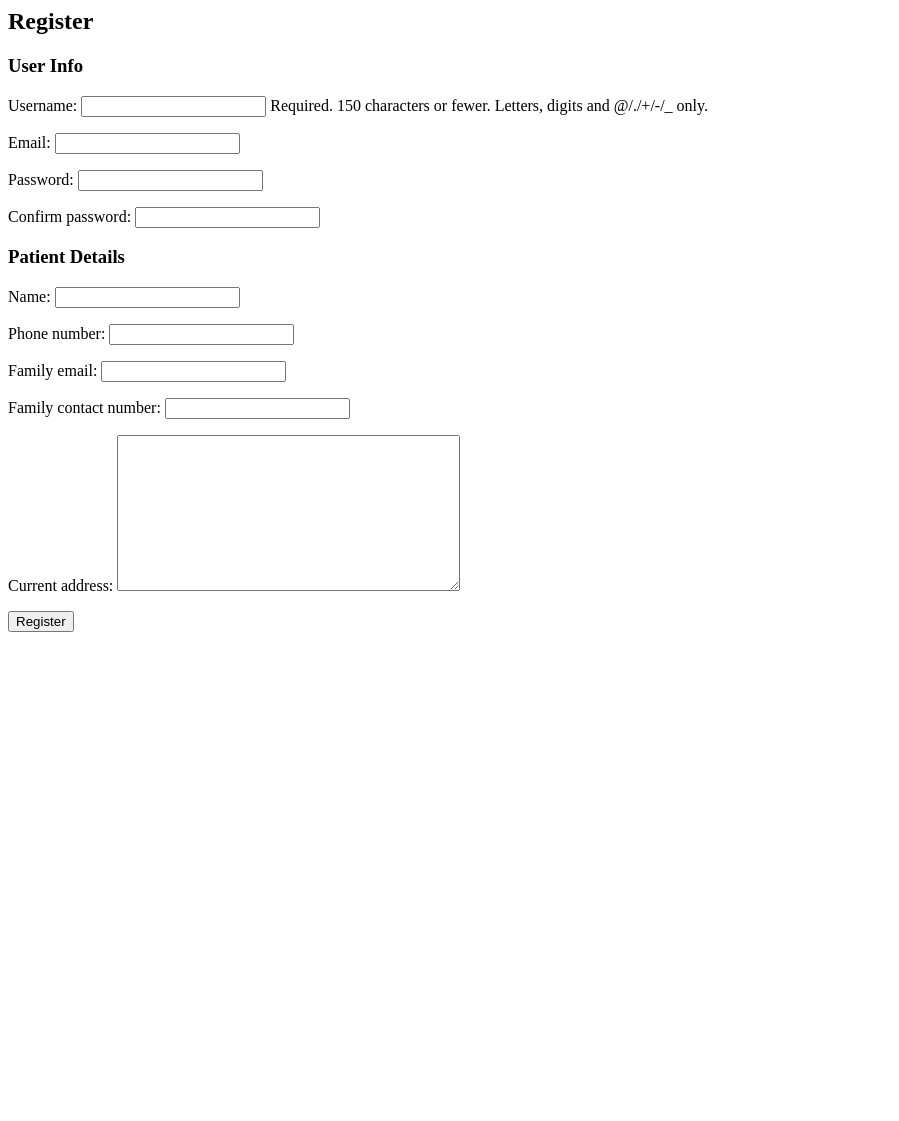
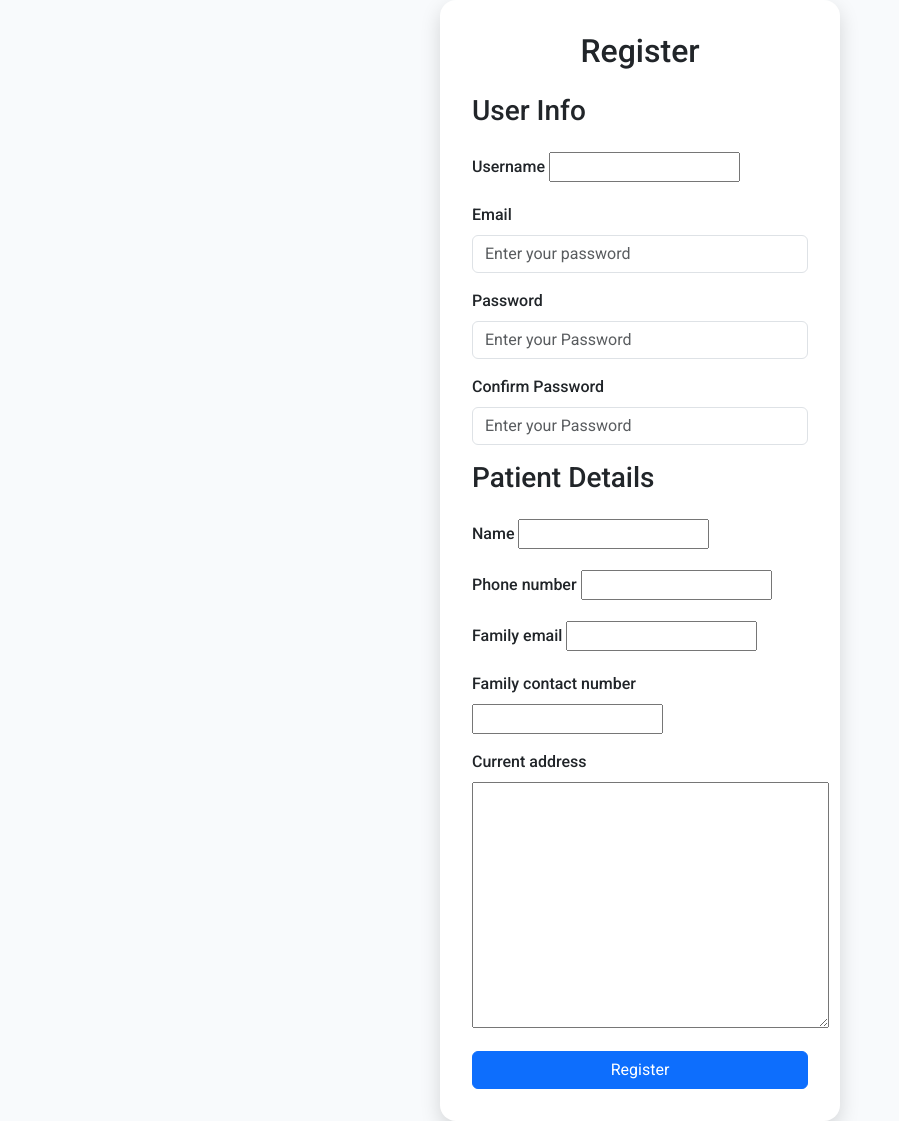
Before and after one commit to mohan2406/hackathon-IntegratedHospitalSolution, a Django app: page /patients/register/ in a window 1280 px wide. Shown: the whole page, without its empty margins (0-899 px from the left). Before the commit the page ends 632 px from the top, so only its background shows below. Run offline with Django 5.2, Linux system fonts and the light colour scheme.

```diff
--- a/Patient/forms.py
+++ b/Patient/forms.py
@@ -3,9 +3,9 @@ from django.contrib.auth.models import User
 from .models import PatientProfile
 
 class UserRegisterForm(forms.ModelForm):
-    password = forms.CharField(widget=forms.PasswordInput)
-    confirm_password = forms.CharField(widget=forms.PasswordInput)
-    email = forms.EmailField(required=True)
+    password = forms.CharField(widget=forms.PasswordInput(attrs={'class': 'form-control', 'placeholder': 'Enter your Password' }), label='Password')
+    confirm_password = forms.CharField(widget=forms.PasswordInput(attrs={'class': 'form-control', 'placeholder': 'Enter your Password' }), label='Confirm Password')
+    email = forms.EmailField(widget=forms.EmailInput(attrs={'class': 'form-control', 'placeholder': 'Enter your password'}), label="Email", required=True)
 
     class Meta:
         model = User
@@ -28,5 +28,5 @@ class PatientProfileForm(forms.ModelForm):
         fields = ['name', 'phone_number', 'family_email', 'family_contact_number', 'current_address']
 
 class LoginForm(forms.Form):
-    email = forms.EmailField()
-    password = forms.CharField(widget=forms.PasswordInput)
+    email = forms.EmailField(widget=forms.EmailInput(attrs={'class': 'form-control', 'placeholder': 'Enter your password'}), label="Email")
+    password = forms.CharField(widget=forms.PasswordInput(attrs={'class': 'form-control', 'placeholder': 'Enter your password'}), label='Password')
--- a/Patient/templates/register.html
+++ b/Patient/templates/register.html
@@ -1,11 +1,38 @@
-<h2>Register</h2>
+{% extends 'base.html' %}
+{% block title %}Patient Registration Form{% endblock %}
+{% block loginStyle %} display: flex; align-items: center; justify-content: center; {% endblock %}
+{% block nav %}{% endblock %}
+{% block mainStart %}{% endblock %}
+{% block content %}
+<div class="login-card">
+<h2 class="text-center mb-4">Register</h2>
 <form method="post">
   {% csrf_token %}
-  <h3>User Info</h3>
-  {{ user_form.as_p }}
+  <h3 class="mb-4">User Info</h3>
+  {% for field in user_form %}
+    <div class="mb-3">
+      <label class="form-label">{{ field.label }}</label>
+      {{ field }}
+      {% if field.errors %}
+      <p style="color: red;">{{ field.errors }}</p>
+      {% endif %}
+    </div>
+    {% endfor %}
 
-  <h3>Patient Details</h3>
-  {{ profile_form.as_p }}
+  <h3 class="mb-4">Patient Details</h3>
+  {% for field in profile_form %}
+  <div class="mb-3">
+    <label class="form-label">{{ field.label }}</label>
+    {{ field }}
+    {% if field.errors %}
+    <p style="color: red;">{{ field.errors }}</p>
+    {% endif %}
+  </div>
+  {% endfor %}
 
-  <button type="submit">Register</button>
+  <button type="submit" class="btn btn-primary w-100">Register</button>
 </form>
+</div>
+{% endblock %}
+{% block mainEnd %}{% endblock %}
+{% block footer %}{% endblock %}
--- a/Patient/views.py
+++ b/Patient/views.py
@@ -105,8 +105,9 @@ def appointment_success(request):
 @login_required
 def patient_dashboard_view(request, patient_id):
     profile = get_object_or_404(PatientProfile, patient_id=patient_id)
+    doctors = DoctorProfile.objects.all()
 
     if request.user != profile.user:
         return HttpResponseForbidden("You are not allowed to view this page.")
 
-    return render(request, 'patient_dashboard.html', {'profile': profile})
+    return render(request, 'patient_dashboard.html', {'profile': profile, 'doctors': doctors})
--- a/templates/base.html
+++ b/templates/base.html
@@ -10,15 +10,27 @@
     <link href="https://fonts.googleapis.com/css2?family=Roboto:ital,wght@0,100..900;1,100..900&display=swap" rel="stylesheet">
     <link href="https://cdn.jsdelivr.net/npm/bootstrap@5.3.7/dist/css/bootstrap.min.css" rel="stylesheet">
     <style>
-      body { font-family: 'Roboto', sans-serif; background: #f8fafc; }
+      body { font-family: 'Roboto', sans-serif; background: #f8fafc; height: 100%; width: 100vw; overflow-y: auto; {% block loginStyle %}{% endblock %} }
       .navbar { box-shadow: 0 2px 8px rgba(0,0,0,0.03); }
       .navbar-brand { font-weight: 700; letter-spacing: 1px; }
       .nav-link.active, .nav-link:hover { color: #ffe082 !important; }
       footer { background: #0d6efd; color: #fff; text-align: center; letter-spacing: 1px; }
+      .login-card {
+        background: white;
+        padding: 2rem;
+        border-radius: 1rem;
+        box-shadow: 0 8px 20px rgba(0, 0, 0, 0.15);
+        width: 100%;
+        max-width: 400px;
+      }
+      .form-label {
+        font-weight: 500;
+      }
     </style>
   </head>
   <body>
-    <nav class="navbar navbar-expand-lg navbar-dark" style="background-color: #0d6efd;">
+    {% block nav %}
+    <nav class="navbar navbar-expand-lg navbar-dark fixed-top" style="background-color: #0d6efd;">
       <div class="container-fluid">
         <a class="navbar-brand" href="/">United Group Of Hospitals</a>
         <button class="navbar-toggler" type="button" data-bs-toggle="collapse" data-bs-target="#navbarNav" aria-controls="navbarNav" aria-expanded="false" aria-label="Toggle navigation">
@@ -49,12 +61,15 @@
         </div>
       </div>
     </nav>
-    <main class="container py-4">
+    {% endblock %}
+    {% block mainStart %}<main class="container py-4"> {% endblock %}
       {% block content %}{% endblock %}
-    </main>
+      {% block mainEnd %}</main>{% endblock %}
+    {% block footer %}
     <footer class="py-3 mt-4">
       &copy; {{ now|default:2024 }} United Group Of Hospitals. All rights reserved.
     </footer>
+    {% endblock %}
     <script src="https://cdn.jsdelivr.net/npm/bootstrap@5.3.7/dist/js/bootstrap.bundle.min.js"></script>
   </body>
 </html>
--- a/templates/home.html
+++ b/templates/home.html
@@ -2,7 +2,7 @@
 {% load static %}
 {% block content %}
 <!-- Banner -->
-<div class="mb-4 rounded shadow-sm overflow-hidden" style="width: 100%; height: 350px;">
+<div class="mt-5 mb-4 rounded shadow-sm overflow-hidden" style="width: 100%; height: 350px;">
   <img src="{% static 'images/homepage/doc_image.jpg' %}" class="w-100 h-100 object-fit-cover" alt="Banner" style="object-fit: cover;">
 </div>
 <!-- About Section -->
@@ -22,7 +22,7 @@
             <p class="card-text text-muted">{{ doctor.specialization }}</p>
             <p class="card-text small">{{ doctor.description|truncatewords:20 }}</p>
             <p class="mb-2">Ratings: <span class="fw-bold">{{ doctor.ratings }}</span></p>
-            <a href="{% url 'book_appointment' doctor.id %}" class="btn btn-outline-primary">Book Appointment</a>
+            <a href="patients/login/" class="btn btn-outline-primary">Book Appointment</a>
           </div>
         </div>
       </div>
```
Also changed, not shown: Patient/templates/login.html (+25 -5 lines), Patient/templates/patient_dashboard.html (+28 -3 lines), db.sqlite3, 1 other file.
